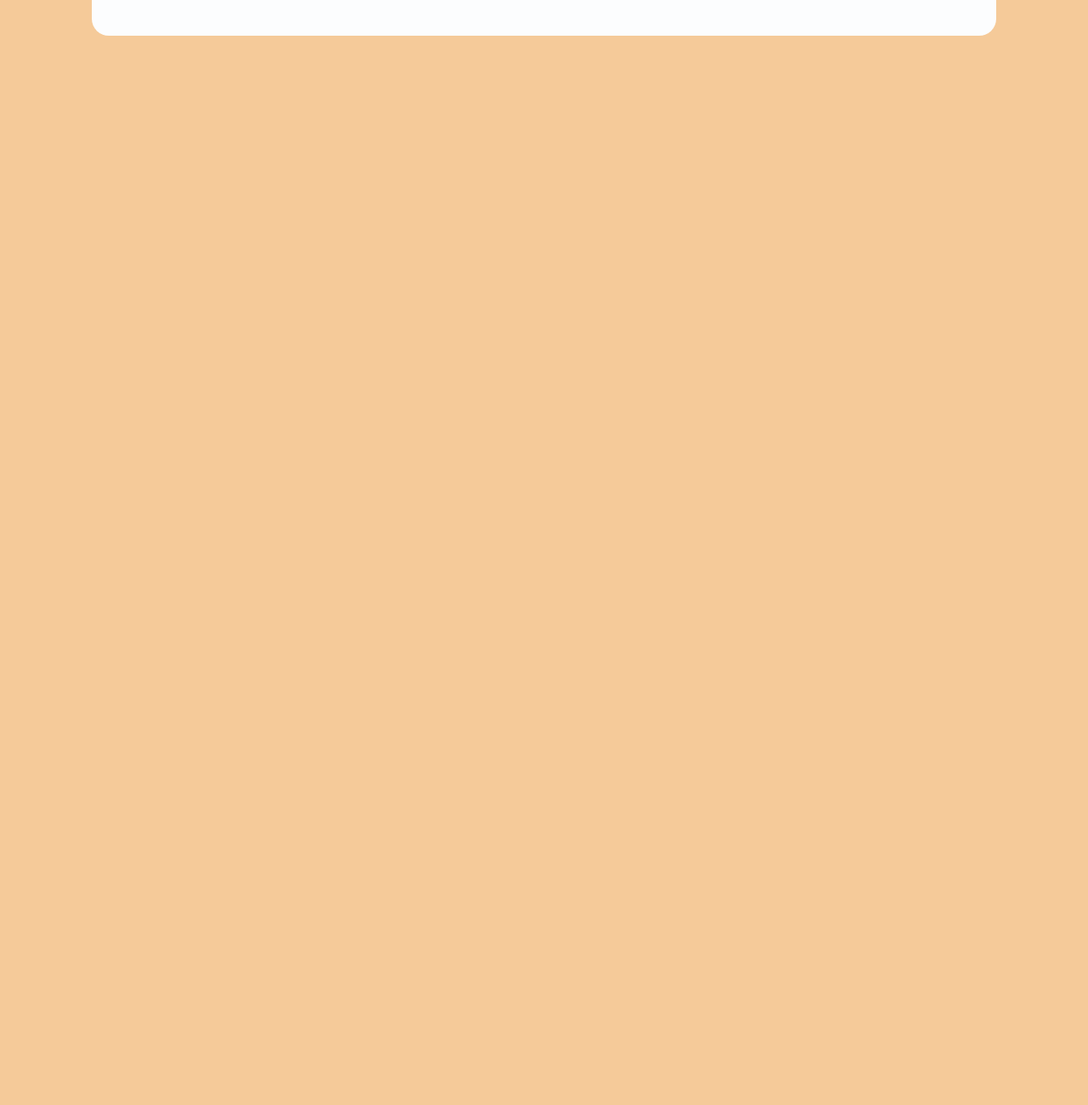
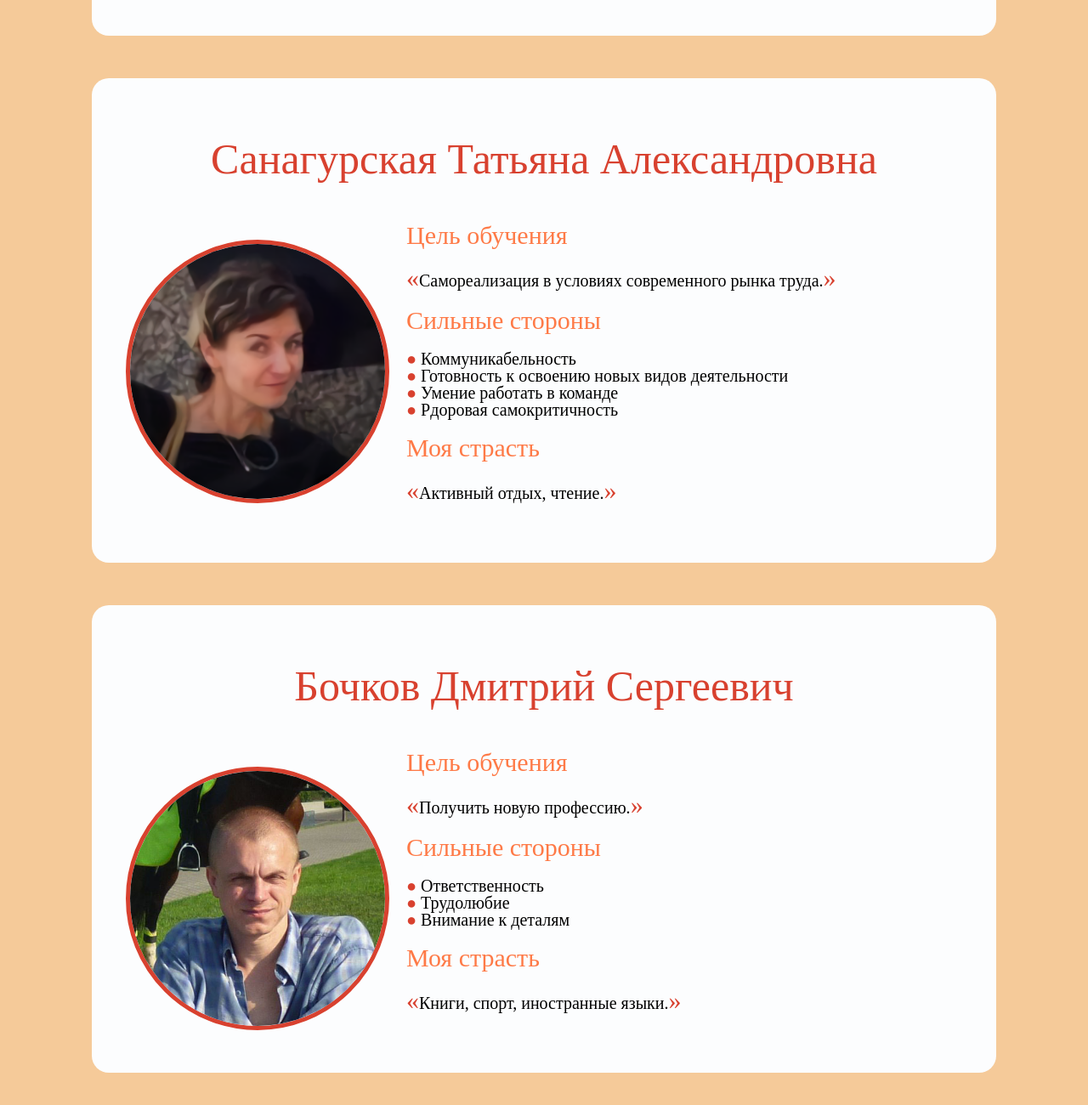
Before and after one commit to maksaev/dnsklnv.github.io, a plain HTML site: page team4/index.html in a window 1280 px wide. Shown: the part 858-2158 px from the top of the page at 85% size. Before the commit the page ends 900 px from the top, so only its background shows below. Drawn offline with Linux system fonts and the light colour scheme.

Commit message:
added sanagurskaya and bochkov

```diff
--- a/team4/css/style.css
+++ b/team4/css/style.css
@@ -36,6 +36,7 @@ h3 {
 .content {
     background-color: #fcfdfe;
     margin: auto;
+    margin-bottom: 50px;
     width: 80%;
     border: 0;
     border-radius: 20px;
--- a/team4/index.html
+++ b/team4/index.html
@@ -10,12 +10,12 @@
 <body>
     <div class="wraper">
         <header>
-            <h1 class="123">
+            <h1>
                 TEAM
             </h1> </header>
+        <!--ME-->
         <div class="content">
-            <h2 class="name">Клёнов Денис Андреевич</h2>
-            <img src="img/me.png" alt="" class="photo">
+            <h2 class="name">Клёнов Денис Андреевич</h2> <img src="img/me.png" alt="" class="photo">
             <div class="info">
                 <h3>Цель обучения</h3>
                 <p class="goal"> Lorem ipsum dolor sit amet, consectetur adipisicing elit. Dignissimos assumenda esse officiis nesciunt at atque temporibus, aliquid, asperiores omnis aut quidem illum ad qui. Error accusamus odit quaerat, veritatis molestias. </p>
@@ -29,6 +29,39 @@
                 <p class="passion"> Lorem ipsum dolor sit amet, consectetur adipisicing elit. Nam illum veniam voluptas recusandae esse autem et, accusantium expedita libero rem ipsa animi quos itaque deserunt, voluptatum omnis hic harum eos! </p>
             </div>
         </div>
+        <!--Санагурская Татьяна Александровна-->
+        <div class="content">
+            <h2 class="name">Санагурская Татьяна Александровна</h2> <img src="img/sanagurskaya.png" alt="" class="photo">
+            <div class="info">
+                <h3>Цель обучения</h3>
+                <p class="goal">Самореализация в условиях современного рынка труда.</p>
+                <h3>Сильные стороны</h3>
+                <ul class="abilities">
+                    <li>Коммуникабельность</li>
+                    <li>Готовность к освоению новых видов деятельности</li>
+                    <li>Умение работать в команде</li>
+                    <li>Pдоровая самокритичность</li>
+                </ul>
+                <h3>Моя страсть</h3>
+                <p class="passion">Активный отдых, чтение.</p>
+            </div>
+        </div>
+        <!--Бочков Дмитрий Сергеевич-->
+        <div class="content">
+            <h2 class="name">Бочков Дмитрий Сергеевич</h2> <img src="img/bochkov.jpg" alt="" class="photo">
+            <div class="info">
+                <h3>Цель обучения</h3>
+                <p class="goal">Получить новую профессию.</p>
+                <h3>Сильные стороны</h3>
+                <ul class="abilities">
+                    <li>Ответственность</li>
+                    <li>Трудолюбие</li>
+                    <li>Внимание к деталям</li>
+                </ul>
+                <h3>Моя страсть</h3>
+                <p class="passion">Книги, спорт, иностранные языки.</p>
+            </div>
+        </div>
     </div>
 </body>
 
```
Also changed, not shown: team4/img/bochkov.jpg (added), team4/img/sanagurskaya.png (added). Lines whose indentation alone changed are shown as unchanged.
